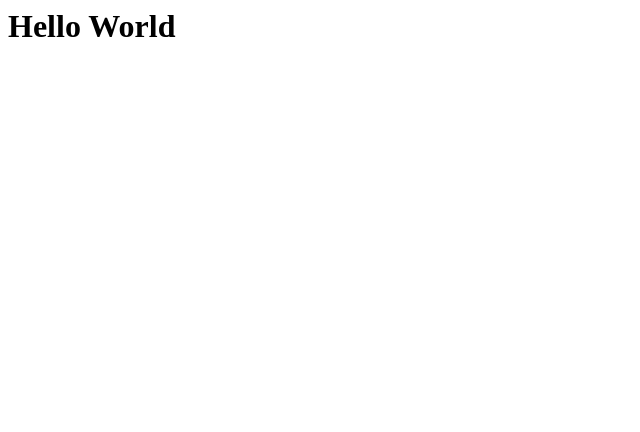
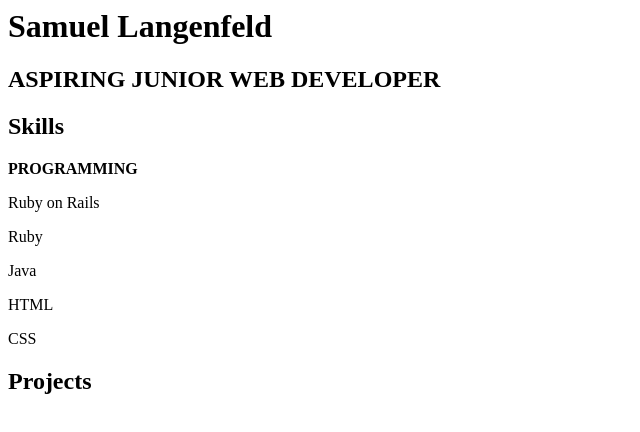
Before and after one commit to SamuelLangenfeld/Resume, a plain HTML site: page index.html in a window 1280 px wide. Shown: the whole page, without its empty margins (0-640 px from the left). Drawn offline with Linux system fonts and the light colour scheme.

Commit message:
Update index.html

```diff
--- a/index.html
+++ b/index.html
@@ -1 +1,30 @@
-<h1>Hello World</h1>
+<html>
+  <head>
+  </head>
+  <body>
+    <div class="personal_info">
+      <h1>Samuel Langenfeld</h1>
+      <h2>ASPIRING JUNIOR WEB DEVELOPER</h2>
+    </div>
+
+    <div class="skills_info">
+      <h2>Skills</h2>
+      <b>PROGRAMMING</b>
+      <p>Ruby on Rails</p>
+      <p>Ruby</p>
+      <p>Java</p>
+      <p>HTML</p>
+      <p>CSS</p>
+    </div>
+    <div class="projects_info">
+      <div class="projects_listing">
+        <h2>Projects</h1>
+        <div class="project_title">
+        </div>
+        <div class="project_date">
+        </div>
+        <div class="project_description">
+        </div>
+      </div>
+    </div>
+  </body>
```
